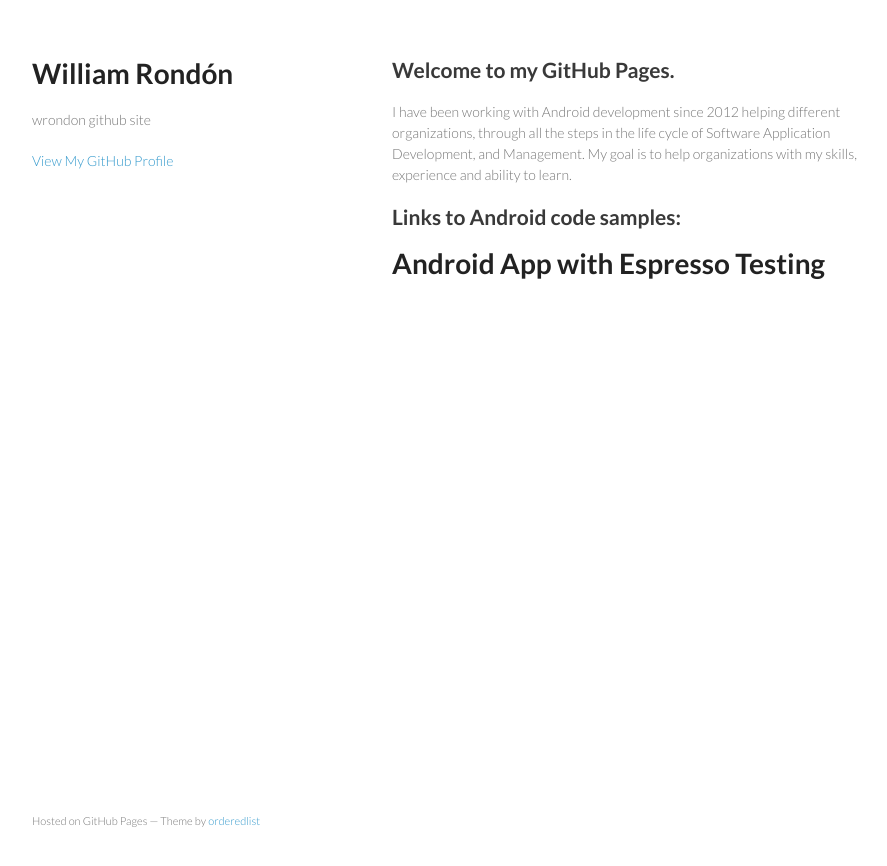
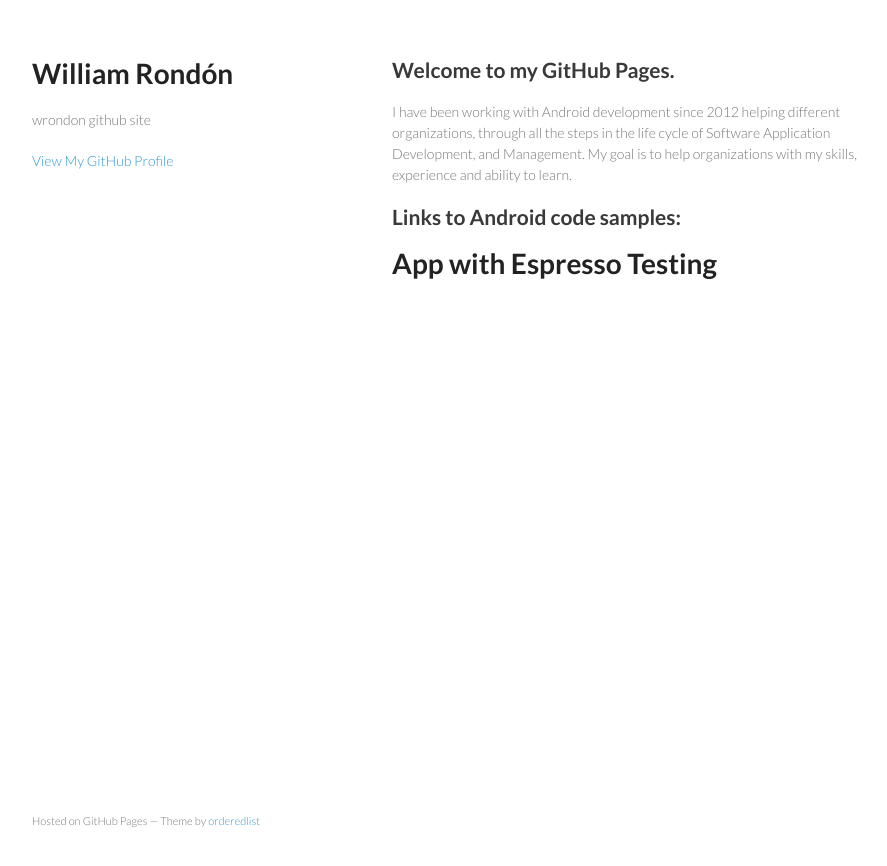
Before and after one commit to wrondon/wrondon.github.io, a Jekyll site: the page index.html, which Jekyll copies as it is, in a window 1280 px wide. Shown: the top 866 px of the page, without its empty margins (178-1065 px from the left). Built offline with Jekyll 4.4.1, drawn with Linux system fonts in a browser that asks for light colours.

Commit message:
Replace master branch with page content via GitHub

```diff
--- a/index.html
+++ b/index.html
@@ -32,7 +32,7 @@
 <a id="links-to-android-code-samples" class="anchor" href="#links-to-android-code-samples" aria-hidden="true"><span class="octicon octicon-link"></span></a>Links to Android code samples:</h2>
 
 <h1>
-<a id="android-app-with-espresso-testing" class="anchor" href="#android-app-with-espresso-testing" aria-hidden="true"><span class="octicon octicon-link"></span></a><a href="https://github.com/wrondon/AppWithEspresso"><strong>Android App with Espresso Testing</strong></a>
+<a id="app-with-espresso-testing" class="anchor" href="#app-with-espresso-testing" aria-hidden="true"><span class="octicon octicon-link"></span></a><a href="https://github.com/wrondon/AppWithEspresso"><strong>App with Espresso Testing</strong></a>
 </h1>
       </section>
       <footer>
--- a/params.json
+++ b/params.json
@@ -1 +1 @@
-{"name":"William Rondón","tagline":"wrondon github site","body":"## Welcome to my GitHub Pages.\r\nI have been working with Android development since 2012 helping different organizations, through all the steps in the life cycle of Software Application Development, and Management. My goal is to help organizations with my skills, experience and ability to learn.\r\n\r\n## Links to Android code samples:\r\n\r\n# [**Android App with Espresso Testing**](https://github.com/wrondon/AppWithEspresso)\r\n\r\n\r\n","google":"","note":"Don't delete this file! It's used internally to help with page regeneration."}
+{"name":"William Rondón","tagline":"wrondon github site","body":"## Welcome to my GitHub Pages.\r\nI have been working with Android development since 2012 helping different organizations, through all the steps in the life cycle of Software Application Development, and Management. My goal is to help organizations with my skills, experience and ability to learn.\r\n\r\n## Links to Android code samples:\r\n\r\n# [**App with Espresso Testing**](https://github.com/wrondon/AppWithEspresso)\r\n\r\n\r\n","google":"","note":"Don't delete this file! It's used internally to help with page regeneration."}
```
